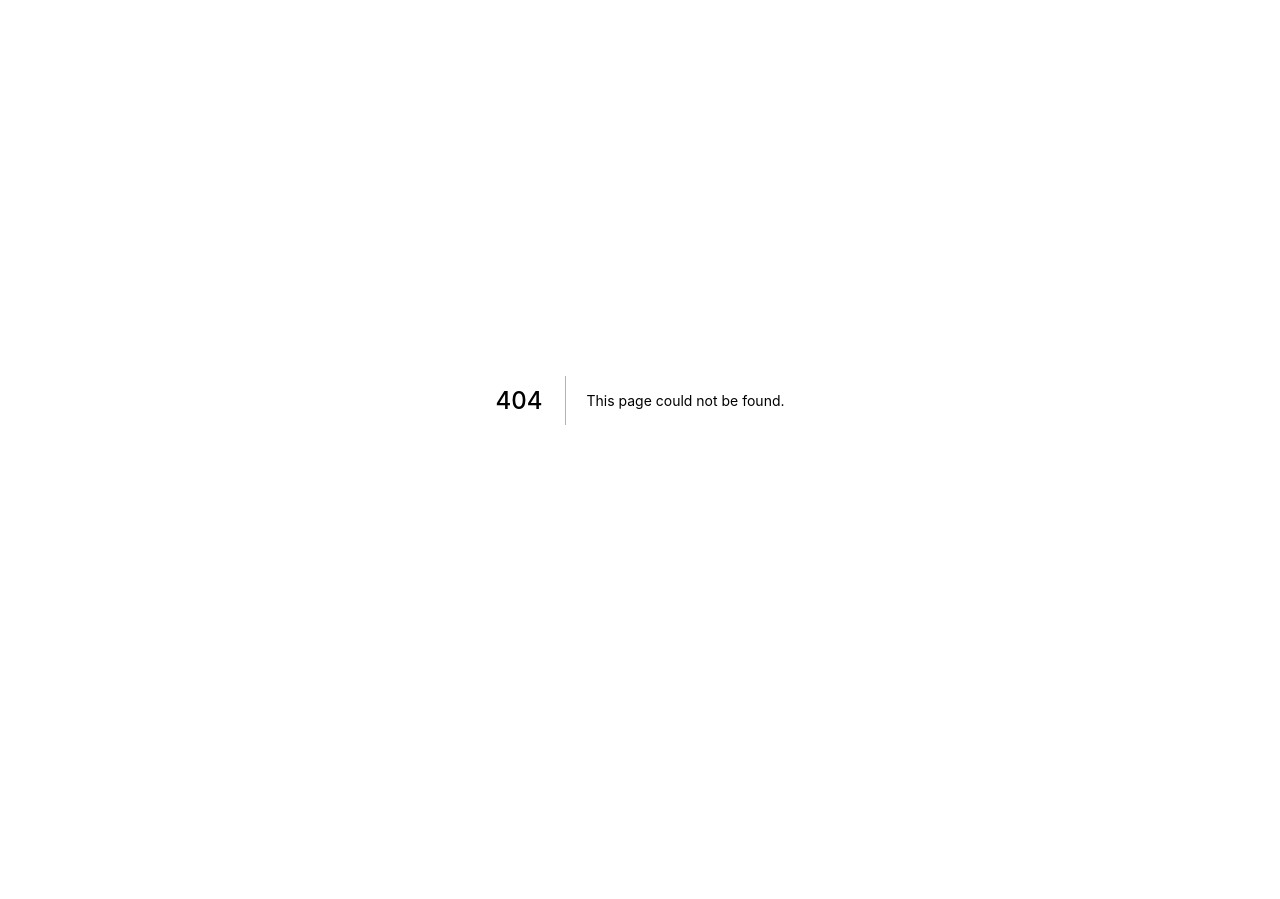
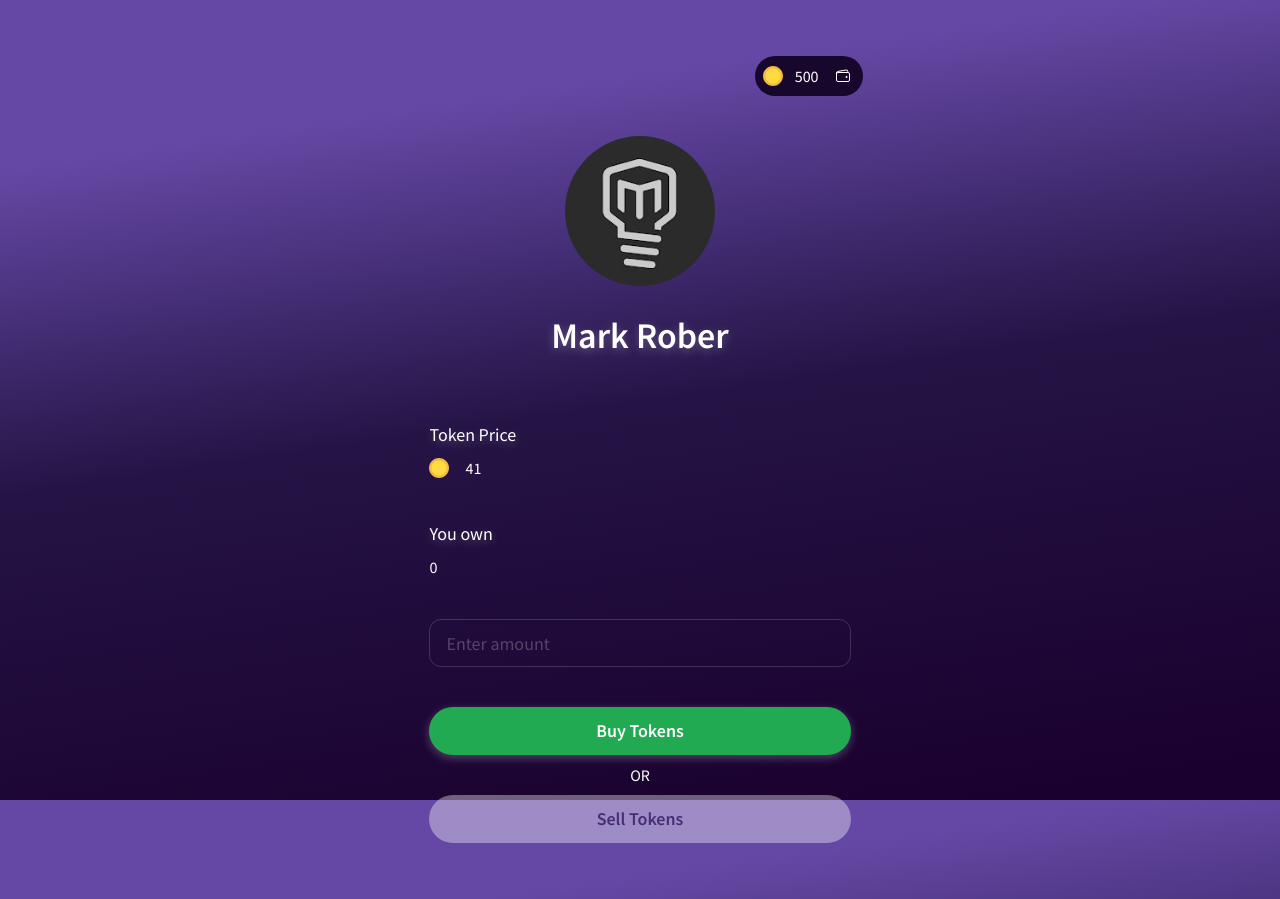
Before and after one commit to marvinkome/tada, a Next.js app: page /creator/1 in a window 1280 px wide. Before the commit this address had no page. Before the commit the page ends 800 px from the top, so only its background shows below. Built offline with nearby package versions, Linux system fonts and the light colour scheme.

Commit message:
add creators page

```diff
--- /dev/null
+++ b/src/components/header.tsx
@@ -0,0 +1,22 @@
+import React from "react"
+import { chakra, Flex, Heading, HStack, Text } from "@chakra-ui/react"
+import { CoinIcon } from "./coin-icon"
+import { IoWalletOutline } from "react-icons/io5"
+
+export const Header: React.FC = () => {
+  //   return (
+  //     <Heading fontSize="2xl" textAlign="center" fontStyle="italic" textStyle="title">
+  //       TaDa!
+  //     </Heading>
+  //   )
+
+  return (
+    <Flex width="100%" justify="flex-end">
+      <HStack spacing={3} p={2} pr={3} rounded="full" bg="accent.900" align="center">
+        <CoinIcon />
+        <Text pr={1}>500</Text>
+        <IoWalletOutline />
+      </HStack>
+    </Flex>
+  )
+}
--- a/src/pages/_app.tsx
+++ b/src/pages/_app.tsx
@@ -1,6 +1,6 @@
-import Head from "next/head";
-import { ChakraProvider } from "@chakra-ui/react";
-import { theme } from "../theme";
+import Head from "next/head"
+import { ChakraProvider } from "@chakra-ui/react"
+import { theme } from "../theme"
 
 function MyApp({ Component, pageProps }) {
   return (
@@ -8,7 +8,7 @@
       <Head>
         <link rel="preconnect" href="https://fonts.gstatic.com" />
         <link
-          href="https://fonts.googleapis.com/css2?family=Source+Sans+Pro:wght@400;600;i700&display=swap"
+          href="https://fonts.googleapis.com/css2?family=Source+Sans+Pro:ital,wght@0,400;0,600;1,700&display=swap"
           rel="stylesheet"
         />
 
@@ -17,6 +17,6 @@
 
       <Component {...pageProps} />
     </ChakraProvider>
-  );
+  )
 }
-export default MyApp;
+export default MyApp
--- /dev/null
+++ b/src/pages/creator/[creatorId].tsx
@@ -0,0 +1,79 @@
+import React from "react"
+import {
+  chakra,
+  Container,
+  Image,
+  Heading,
+  Text,
+  VStack,
+  HStack,
+  Input,
+  Button,
+} from "@chakra-ui/react"
+import { Header } from "components/header"
+import { CoinIcon } from "components/coin-icon"
+
+const CreatorPage: React.FC = () => {
+  return (
+    <Container my={[4, 14]}>
+      <Header />
+
+      {/*  body */}
+      <chakra.main my={10} mx={3}>
+        {/* header */}
+        <VStack mb={16} spacing={7}>
+          <Image
+            rounded="full"
+            boxSize="150px"
+            objectFit="cover"
+            src="/mark-rober.jpeg"
+            alt="Mark Rober"
+          />
+
+          <Heading variant="title">Mark Rober</Heading>
+        </VStack>
+
+        {/* token info */}
+        <VStack mb={10} spacing={10} align="stretch">
+          <chakra.div>
+            <Heading mb={2} fontSize="lg" variant="subTitle">
+              Token Price
+            </Heading>
+
+            <HStack>
+              <CoinIcon mr={2} />
+              <Text>41</Text>
+            </HStack>
+          </chakra.div>
+
+          <chakra.div>
+            <Heading mb={2} fontSize="lg" variant="subTitle">
+              You own
+            </Heading>
+
+            <Text>0</Text>
+          </chakra.div>
+        </VStack>
+
+        {/* token actions */}
+        <chakra.div>
+          <Input mb={10} rounded="xl" size="lg" placeholder="Enter amount" />
+
+          <VStack spacing={2}>
+            <Button size="lg" variant="primary" isFullWidth>
+              Buy Tokens
+            </Button>
+
+            <Text>OR</Text>
+
+            <Button isDisabled size="lg" variant="secondary" isFullWidth>
+              Sell Tokens
+            </Button>
+          </VStack>
+        </chakra.div>
+      </chakra.main>
+    </Container>
+  )
+}
+
+export default CreatorPage
--- a/src/theme.ts
+++ b/src/theme.ts
@@ -57,15 +57,14 @@
     Button: {
       variants: {
         primary: {
-          ...defaultTheme.components.Button.variants.solid,
           bg: "primary.600",
           borderRadius: "50px",
           boxShadow: "0px 3px 10px rgba(255, 255, 255, 0.25)",
         },
 
         secondary: {
-          ...defaultTheme.components.Button.variants.solid,
-          colorScheme: "primary",
+          bg: "whiteAlpha.900",
+          color: "accent.900",
           borderRadius: "50px",
         },
       },
```
Also changed, not shown: src/pages/index.tsx (+4 -7 lines).
